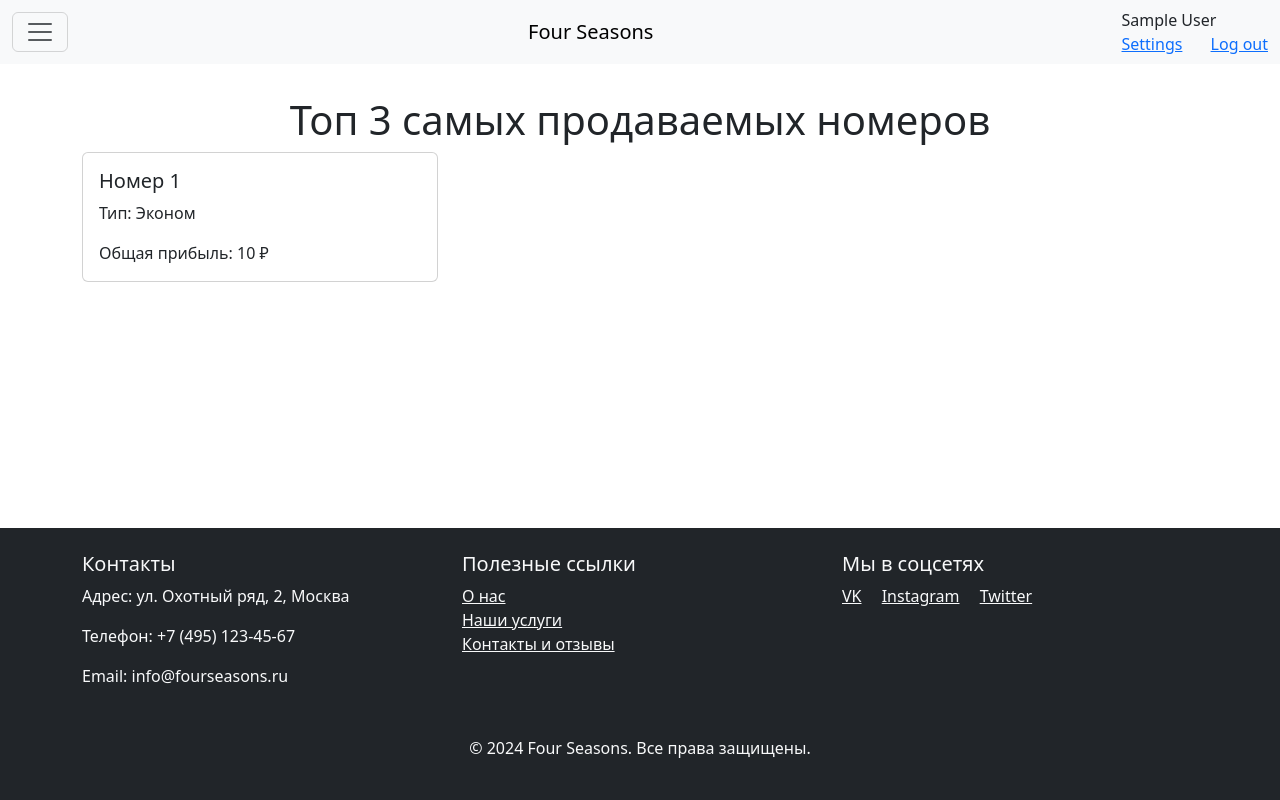
After one commit to V1Ro-Dev/NIRS_5_Sem, a Django app: page /top-rooms/ in a window 1280 px wide. The commit adds this page. Run offline with Django 5.2, Linux system fonts and the light colour scheme; a user stored in the database is signed in; tables that the repository leaves empty hold one stand-in row (values such as "Sample post"); some libraries are stand-ins or nearby versions.

Commit message:
added stats

```diff
--- a/app/models.py
+++ b/app/models.py
@@ -1,7 +1,8 @@
 import uuid
 from django.db import models
 from django.contrib.auth.models import User
-from django.db.models import Q, ExpressionWrapper, F
+from django.db.models import Q, ExpressionWrapper, F, Sum
+from django.db.models.functions import Coalesce
 
 
 class BookingManager(models.Manager):
@@ -30,6 +31,13 @@ class RoomManager(models.Manager):
                 output_field=models.IntegerField()
             )
         )
+
+    def top_rooms_by_revenue(self, top_n=3):
+        return self.annotate(
+            total_revenue=Coalesce(
+                Sum('bookings__payments__amount_paid'), 0
+            )
+        ).order_by('-total_revenue')[:top_n]
 
 
 class Clients(models.Model):
@@ -85,7 +93,7 @@ class Bookings(models.Model):
         ('Карта', 'Карта'),
     ]
     renter_id = models.ForeignKey(Clients, on_delete=models.PROTECT)
-    room_number = models.ForeignKey(Rooms, on_delete=models.PROTECT)
+    room_number = models.ForeignKey(Rooms, on_delete=models.PROTECT, related_name='bookings')
     check_in_date = models.DateField()
     check_out_date = models.DateField()
     payment_option = models.CharField(choices=PAYMENT_OPTIONS, max_length=8)
@@ -97,7 +105,7 @@ class Bookings(models.Model):
 
 
 class Payments(models.Model):
-    booking_id = models.ForeignKey(Bookings, on_delete=models.CASCADE)
+    booking_id = models.ForeignKey(Bookings, on_delete=models.CASCADE, related_name='payments')
     amount_paid = models.IntegerField()
     payment_date = models.DateField()
     payment_method = models.CharField()
--- a/app/urls.py
+++ b/app/urls.py
@@ -14,4 +14,5 @@ urlpatterns = [
     path('contacts/', views.contacts, name='contacts'),
     path('success-page/', views.success, name='success'),
     path('spa/', views.spa, name='spa'),
+    path('top-rooms/', views.top_rooms, name='top_rooms'),
 ]
--- a/app/views.py
+++ b/app/views.py
@@ -3,7 +3,7 @@ from django.contrib import auth
 from django.contrib.auth.decorators import login_required
 from django.core.paginator import Paginator, PageNotAnInteger, EmptyPage
 from django.forms import model_to_dict
-from django.http import Http404
+from django.http import Http404, HttpResponseForbidden
 from django.shortcuts import render, redirect, get_object_or_404
 from app import forms
 from app import models
@@ -205,3 +205,11 @@ def contacts(request):
 
 def spa(request):
     return render(request, 'spa.html')
+
+
+def top_rooms(request):
+    if not request.user.is_superuser:
+        return HttpResponseForbidden("Доступ запрещен: вы не администратор.")
+    top_rooms = models.Rooms.objects.top_rooms_by_revenue()
+
+    return render(request, 'top_rooms.html', {'top_rooms': top_rooms})
--- a/static/css/main.css
+++ b/static/css/main.css
@@ -40,11 +40,19 @@
     padding-top: 100px;
 }
 
+html, body {
+    height: 100%;
+}
+
 body {
     display: flex;
     flex-direction: column;
-    min-height: 100vh;
 }
+
+.container {
+    flex: 1;
+}
+
 
 footer {
     margin-top: auto;
--- /dev/null
+++ b/templates/top_rooms.html
@@ -0,0 +1,22 @@
+{% extends 'layouts/base.html' %}
+
+{% load static %}
+
+{% block content %}
+<div class="container mt-5 pt-5">
+    <h1 class="text-center">Топ 3 самых продаваемых номеров</h1>
+    <div class="row">
+        {% for room in top_rooms %}
+        <div class="col-md-4">
+            <div class="card mb-4">
+                <div class="card-body">
+                    <h5 class="card-title">Номер {{ room.room_number }}</h5>
+                    <p class="card-text">Тип: {{ room.type_name }}</p>
+                    <p class="card-text">Общая прибыль: {{ room.total_revenue }} ₽</p>
+                </div>
+            </div>
+        </div>
+        {% endfor %}
+    </div>
+</div>
+{% endblock %}
```
Also changed, not shown: templates/settings.html (+8 -1 lines), app/migrations/0002_alter_bookings_room_number_alter_payments_booking_id.py (added).
